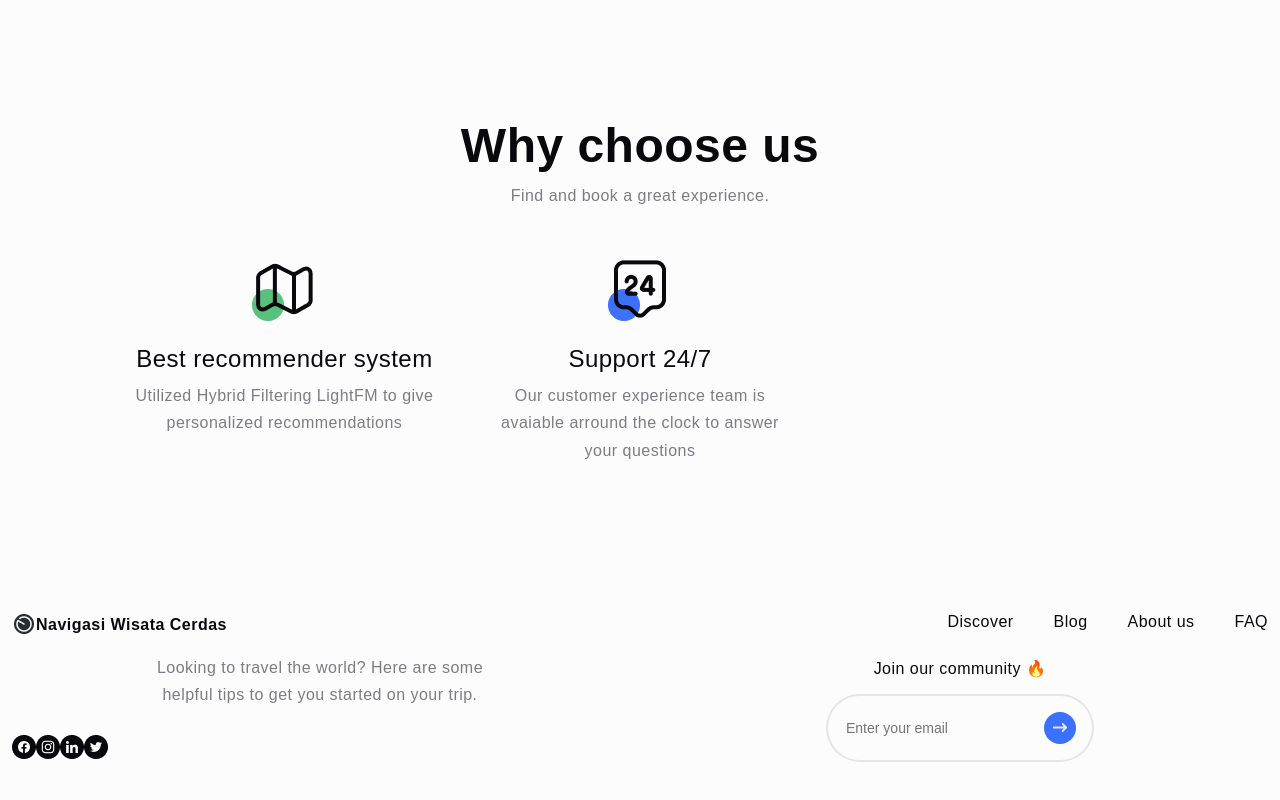
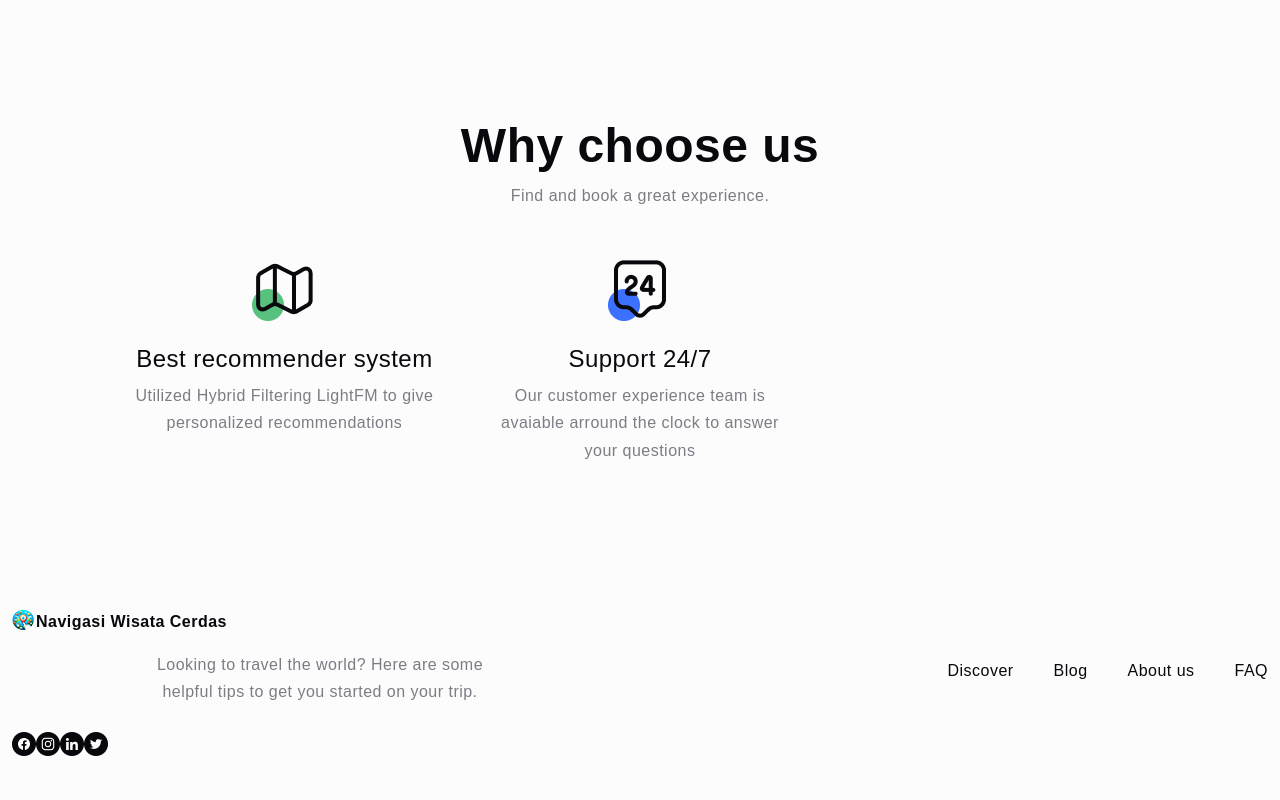
Before and after one commit to FelixMatrixar/NavigasiWisataCerdas, a React (Create React App) app: page / in a window 1280 px wide. Shown: the part 3061-3861 px from the top of the page. Built offline with nearby package versions, Linux system fonts and the light colour scheme; a web font is replaced by a local one.

Commit message:
update logo

```diff
--- a/src/component/Other/Footer.jsx
+++ b/src/component/Other/Footer.jsx
@@ -49,21 +49,6 @@ const Footer = (props) => {
                   FAQ
                 </a>
               </div>
-              <h5 className="medium font__size--16 text__16-1024 mb-3">
-                Join our community 🔥
-              </h5>
-              <div className="d-inline-block">
-                <div className="wrapper__field-subscibe">
-                  <input
-                    type="text"
-                    placeholder="Enter your email"
-                    className="normal font__size--14 text__14-1024 color__gray-2"
-                  />
-                  <div className="send ml-2">
-                    <img src="./../images/Line.png" alt="" />
-                  </div>
-                </div>
-              </div>
             </div>
           </div>
         </div>
```
Also changed, not shown: public/images/radar.png.
